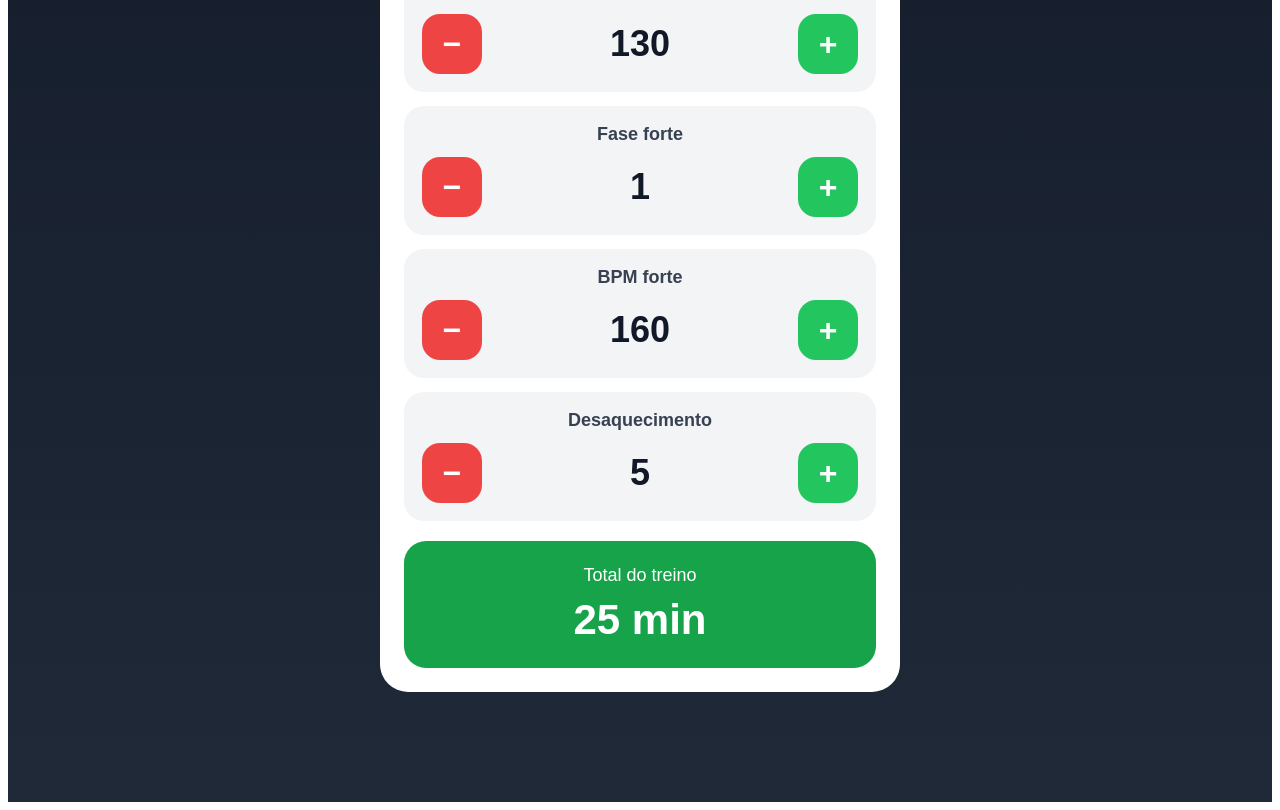
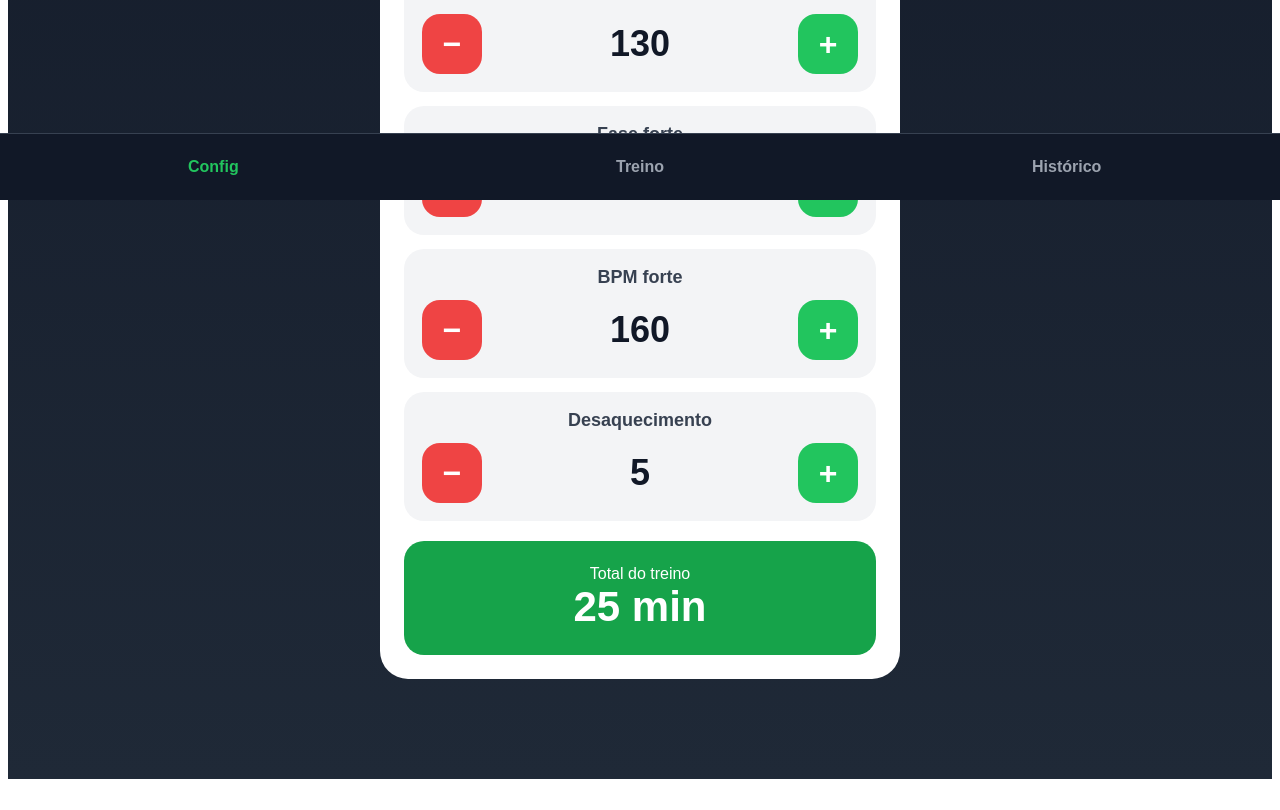
Before and after one commit to Carlosap12/Caminhada-Intervalada, a React (Vite) app: page / in a window 1280 px wide. Shown: the part 600-1410 px from the top of the page. After the commit the page ends 1387 px from the top, so only its background shows below. Built offline with nearby package versions, Linux system fonts and the light colour scheme.

Commit message:
Update App.jsx

```diff
--- a/src/App.jsx
+++ b/src/App.jsx
@@ -484,7 +484,7 @@ export default function IntervalWalkingApp() {
           'linear-gradient(to bottom, #111827, #1f2937)',
         padding: 20,
         fontFamily: 'Arial',
-        paddingBottom: 110,
+        paddingBottom: 100,
       }}
     >
       <div
@@ -496,7 +496,7 @@ export default function IntervalWalkingApp() {
         {tab === 'config' && (
           <div
             style={{
-              background: '#ffffff',
+              background: '#fff',
               borderRadius: 28,
               padding: 24,
             }}
@@ -523,19 +523,12 @@ export default function IntervalWalkingApp() {
                 marginTop: 20,
                 background: '#16a34a',
                 color: '#fff',
-                borderRadius: 22,
+                borderRadius: 20,
                 padding: 24,
                 textAlign: 'center',
               }}
             >
-              <div
-                style={{
-                  fontSize: 18,
-                  marginBottom: 10,
-                }}
-              >
-                Total do treino
-              </div>
+              <div>Total do treino</div>
 
               <div
                 style={{
@@ -563,7 +556,7 @@ export default function IntervalWalkingApp() {
               <div
                 style={{
                   fontSize: 28,
-                  marginBottom: 14,
+                  marginBottom: 12,
                 }}
               >
                 {phase}
@@ -571,19 +564,19 @@ export default function IntervalWalkingApp() {
 
               <div
                 style={{
-                  fontSize: 22,
-                  marginBottom: 8,
+                  fontSize: 20,
+                  marginBottom: 10,
                   color: '#d1d5db',
                 }}
               >
                 {currentBpm > 0
                   ? `BPM atual: ${currentBpm}`
-                  : 'Sem BPM nesta fase'}
+                  : 'Sem BPM'}
               </div>
 
               <div
                 style={{
-                  fontSize: 86,
+                  fontSize: 88,
                   fontWeight: 'bold',
                   color: '#4ade80',
                 }}
@@ -600,68 +593,117 @@ export default function IntervalWalkingApp() {
                 marginTop: 20,
               }}
             >
-              <button
-                onClick={startWorkout}
+              <button onClick={startWorkout}>INICIAR</button>
+              <button onClick={pauseWorkout}>PAUSAR</button>
+              <button onClick={continueWorkout}>CONTINUAR</button>
+              <button onClick={stopWorkout}>PARAR</button>
+            </div>
+          </div>
+        )}
+
+        {tab === 'history' && (
+          <div
             style={{
-                  background: '#22c55e',
-                  color: '#fff',
-                  border: 'none',
-                  borderRadius: 20,
-                  padding: 22,
-                  fontWeight: 'bold',
-                  fontSize: 20,
+              background: '#fff',
+              borderRadius: 28,
+              padding: 24,
             }}
           >
-                INICIAR
+            <h1
+              style={{
+                textAlign: 'center',
+                marginBottom: 20,
+              }}
+            >
+              Histórico
+            </h1>
+
+            {history.map((item) => (
+              <div
+                key={item.id}
+                style={{
+                  background: '#f3f4f6',
+                  borderRadius: 18,
+                  padding: 16,
+                  marginBottom: 14,
+                }}
+              >
+                <div
+                  style={{
+                    fontWeight: 'bold',
+                    marginBottom: 8,
+                  }}
+                >
+                  {item.date}
+                </div>
+
+                <div
+                  style={{
+                    marginBottom: 12,
+                    lineHeight: 1.6,
+                  }}
+                >
+                  {item.totalMinutes} min
+                </div>
+
+                <div
+                  style={{
+                    display: 'flex',
+                    gap: 10,
+                  }}
+                >
+                  <button
+                    onClick={() =>
+                      restoreWorkout(item)
+                    }
+                  >
+                    RETOMAR
                   </button>
 
                   <button
-                onClick={pauseWorkout}
-                style={{
-                  background: '#f59e0b',
-                  color: '#fff',
-                  border: 'none',
-                  borderRadius: 20,
-                  padding: 22,
-                  fontWeight: 'bold',
-                  fontSize: 20,
-                }}
+                    onClick={() =>
+                      deleteHistoryItem(item.id)
+                    }
                   >
-                PAUSAR
-              </button>
-
-              <button
-                onClick={continueWorkout}
-                style={{
-                  background: '#2563eb',
-                  color: '#fff',
-                  border: 'none',
-                  borderRadius: 20,
-                  padding: 22,
-                  fontWeight: 'bold',
-                  fontSize: 20,
-                }}
-              >
-                CONTINUAR
-              </button>
-
-              <button
-                onClick={stopWorkout}
-                style={{
-                  background: '#ef4444',
-                  color: '#fff',
-                  border: 'none',
-                  borderRadius: 20,
-                  padding: 22,
-                  fontWeight: 'bold',
-                  fontSize: 20,
-                }}
-              >
-                PARAR
+                    EXCLUIR
                   </button>
                 </div>
               </div>
+            ))}
+          </div>
         )}
+      </div>
+
+      <div
+        style={{
+          position: 'fixed',
+          bottom: 0,
+          left: 0,
+          right: 0,
+          background: '#111827',
+          display: 'flex',
+          justifyContent: 'space-around',
+          borderTop: '1px solid #374151',
+          padding: '12px 0',
+        }}
+      >
+        <TabButton
+          label='Config'
+          active={tab === 'config'}
+          onClick={() => setTab('config')}
+        />
+
+        <TabButton
+          label='Treino'
+          active={tab === 'train'}
+          onClick={() => setTab('train')}
+        />
+
+        <TabButton
+          label='Histórico'
+          active={tab === 'history'}
+          onClick={() => setTab('history')}
+        />
       </div>
     </div>
   );
```
Lines whose indentation alone changed are shown as unchanged.
